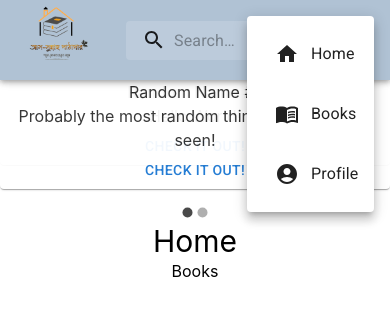
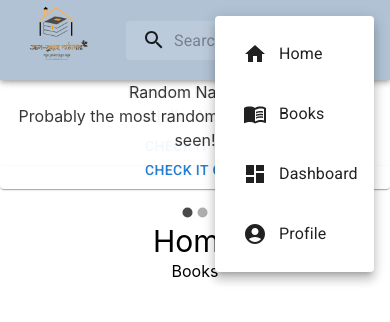
Before and after one commit to nmso2/as-sunnah-pathagar-client, a React (Create React App) app: page /home in a window 390 px wide. Both pictures are taken after a click on the button 350 px from the left and 40 px from the top of the page. Shown: the top 322 px of the page. Built offline with nearby package versions, Linux system fonts and the light colour scheme.

Commit message:
added book

```diff
--- a/src/pages/Books/Book/Book.js
+++ b/src/pages/Books/Book/Book.js
@@ -1,6 +1,9 @@
 import { Paper, Typography } from '@mui/material';
 import { Box } from '@mui/system';
 import React from 'react';
+import AOS from 'aos';
+import 'aos/dist/aos.css';
+AOS.init();
 
 const Book = ({ book }) => {
     const { name, image, category, author, translator, publisher } = book;
--- a/src/pages/Books/Books/Books.js
+++ b/src/pages/Books/Books/Books.js
@@ -1,11 +1,8 @@
 import { Box } from '@mui/system';
 import React from 'react';
-import AOS from 'aos';
-import 'aos/dist/aos.css';
 import Header from '../../Shared/Header/Header';
 import useBooks from '../../../hooks/useBooks';
 import Book from '../Book/Book';
-AOS.init();
 
 const Books = () => {
     const [books] = useBooks();
--- a/src/pages/Shared/Header/Header.js
+++ b/src/pages/Shared/Header/Header.js
@@ -9,7 +9,7 @@ import MenuItem from '@mui/material/MenuItem';
 import Menu from '@mui/material/Menu';
 import SearchIcon from '@mui/icons-material/Search';
 import AccountCircle from '@mui/icons-material/AccountCircle';
-import { Home, MenuBook } from '@mui/icons-material';
+import { Dashboard, Home, MenuBook } from '@mui/icons-material';
 import MoreIcon from '@mui/icons-material/MoreVert';
 import { ThemeProvider, createTheme } from '@mui/material/styles';
 import { Link } from 'react-router-dom';
@@ -151,6 +151,17 @@ const Header = () => {
                     <MenuBook />
                 </IconButton>
                 <p>Books</p></MenuItem>
+            <MenuItem component={Link} to='/dashboard'>
+                <IconButton
+                    size="large"
+                    aria-label="account of current user"
+                    aria-controls="primary-search-account-menu"
+                    aria-haspopup="true"
+                    color="inherit"
+                >
+                    <Dashboard />
+                </IconButton>
+                <p>Dashboard</p></MenuItem>
             <MenuItem onClick={handleProfileMenuOpen}>
                 <IconButton
                     size="large"
```
